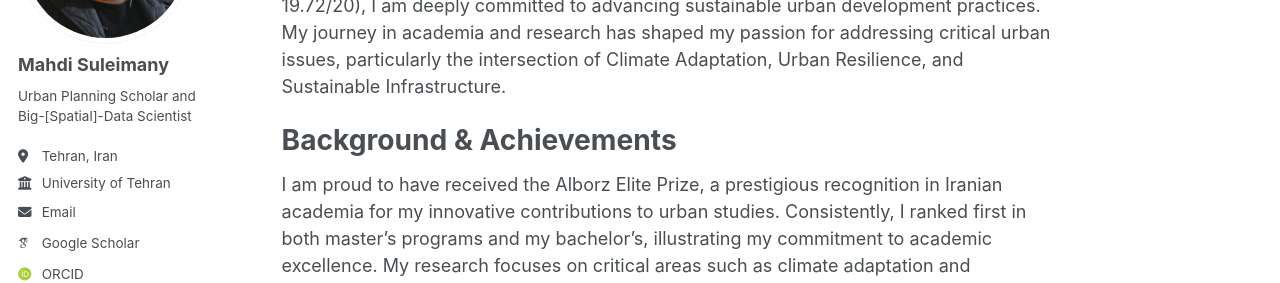
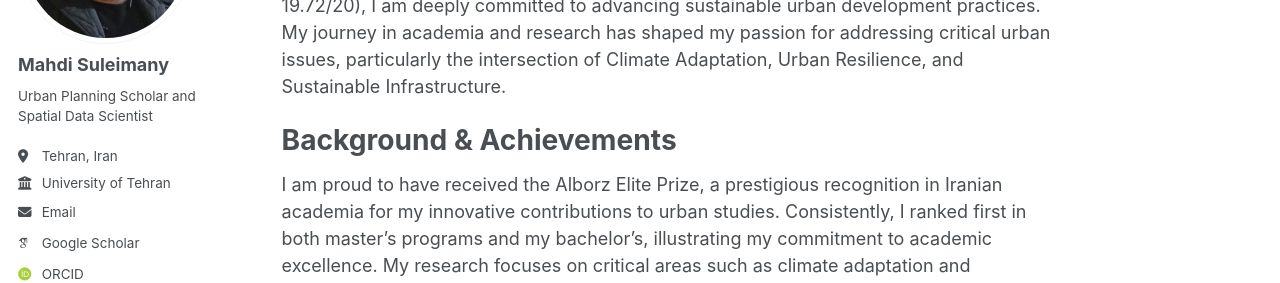
Before and after one commit to mo-soleimani/mo-soleimani.github.io, a Jekyll site: the page built from _pages/about.md, in a window 1280 px wide. Shown: the part 230-513 px from the top of the page. Built offline with Jekyll 4.4.1, drawn with Linux system fonts in a browser that asks for light colours; some web fonts are replaced.

Commit message:
update _config.yml

```diff
--- a/_config.yml
+++ b/_config.yml
@@ -25,7 +25,7 @@ author:
   avatar           : "PRF.jpg"
   name             : "Mahdi Suleimany"
   pronouns         : # example: "He/Him"
-  bio              : "Urban Planning Scholar and Big-[Spatial]-Data Scientist"
+  bio              : "Urban Planning Scholar and Spatial Data Scientist"
   location         : "Tehran, Iran"
   employer         : "University of Tehran"
   uri              : # URL
```
